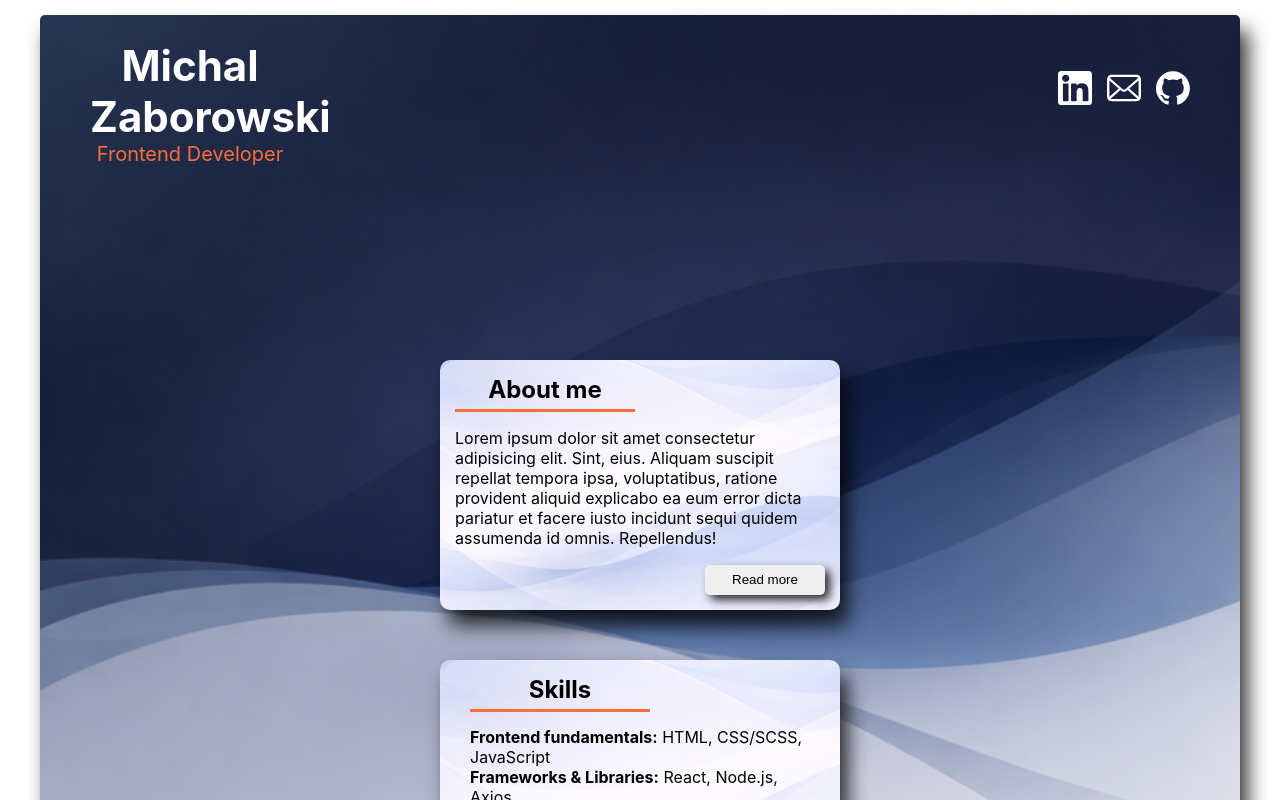
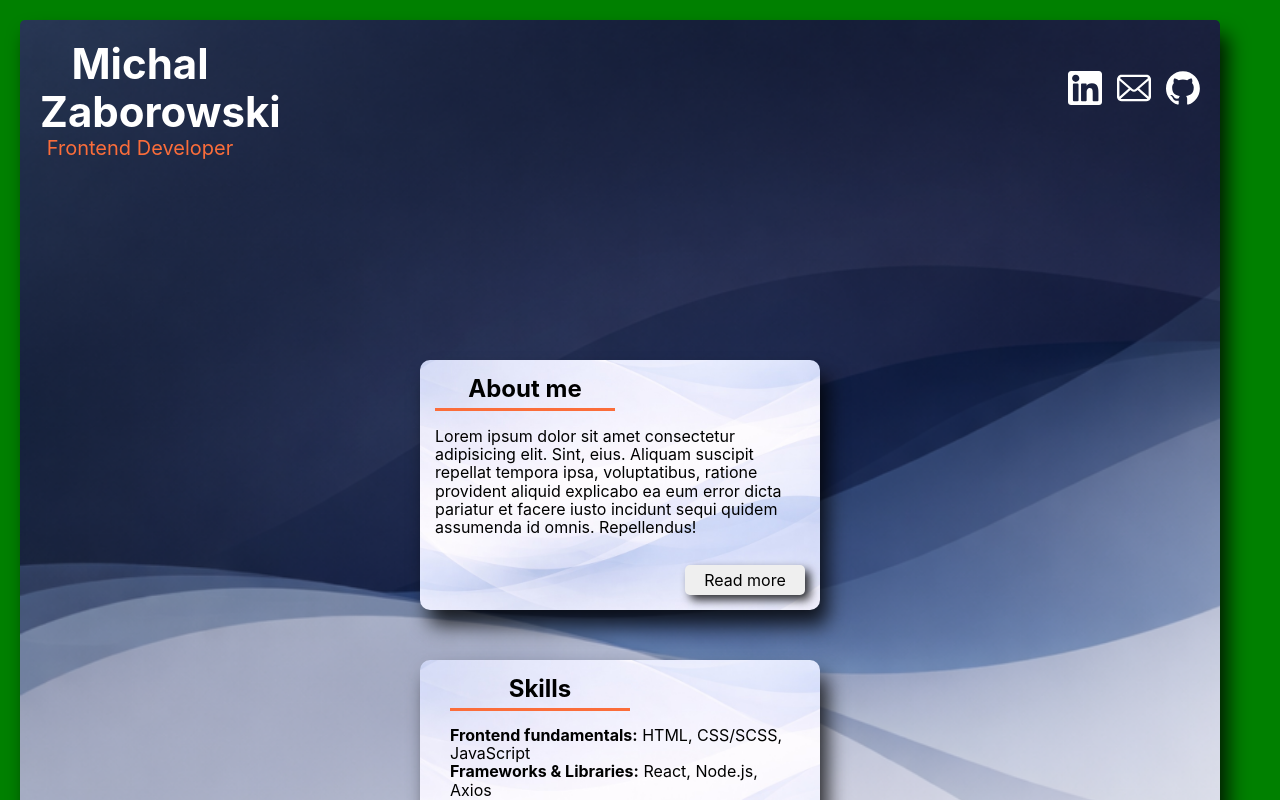
Before and after one commit to MichalZaborowski91/react-cv, a React (Create React App) app: page /#/ in a window 1280 px wide. Shown: the top 800 px of the page. Built offline with nearby package versions, Linux system fonts and the light colour scheme.

Commit message:
Width fix

```diff
--- a/public/index.html
+++ b/public/index.html
@@ -4,6 +4,14 @@
     <meta charset="utf-8" />
     <link rel="icon" href="%PUBLIC_URL%/favicon.ico" />
     <meta name="viewport" content="width=device-width, initial-scale=1" />
+    <!--Normalize-->
+    <link
+      rel="stylesheet"
+      href="https://cdnjs.cloudflare.com/ajax/libs/modern-normalize/1.1.0/modern-normalize.min.css"
+      integrity="sha512-wpPYUAdjBVSE4KJnH1VR1HeZfpl1ub8YT/NKx4PuQ5NmX2tKuGu6U/JRp5y+Y8XG2tV+wKQpNHVUX03MfMFn9Q=="
+      crossorigin="anonymous"
+      referrerpolicy="no-referrer"
+    />
     <meta name="theme-color" content="#000000" />
     <meta
       name="description"
--- a/src/components/Header/Header.module.scss
+++ b/src/components/Header/Header.module.scss
@@ -21,6 +21,6 @@
 .header {
   display: flex;
   align-items: center;
-
+  flex-wrap: wrap;
   justify-content: space-between;
 }
--- a/src/index.css
+++ b/src/index.css
@@ -5,6 +5,9 @@ body {
     sans-serif;
   -webkit-font-smoothing: antialiased;
   -moz-osx-font-smoothing: grayscale;
+  background-color: green;
+  padding: 20px;
+  min-width: 320px;
 }
 
 code {
--- a/src/pages/Home/Home.module.scss
+++ b/src/pages/Home/Home.module.scss
@@ -1,5 +1,4 @@
 .container {
-  margin: 15px auto;
   width: 100%;
   min-height: 1900px;
   background-image: url("../../images/homeBackground/homeBackground.jpg");
@@ -7,10 +6,8 @@
   background-size: cover;
   box-shadow: 8px 15px 20px rgba(0, 0, 0, 0.8);
   border-radius: 5px;
-  padding: 25px 50px;
+  padding: 20px 20px;
   position: relative;
-  max-width: 100%;
-  min-width: 500px;
 }
 .containerExpand {
   height: 2200px;
```
